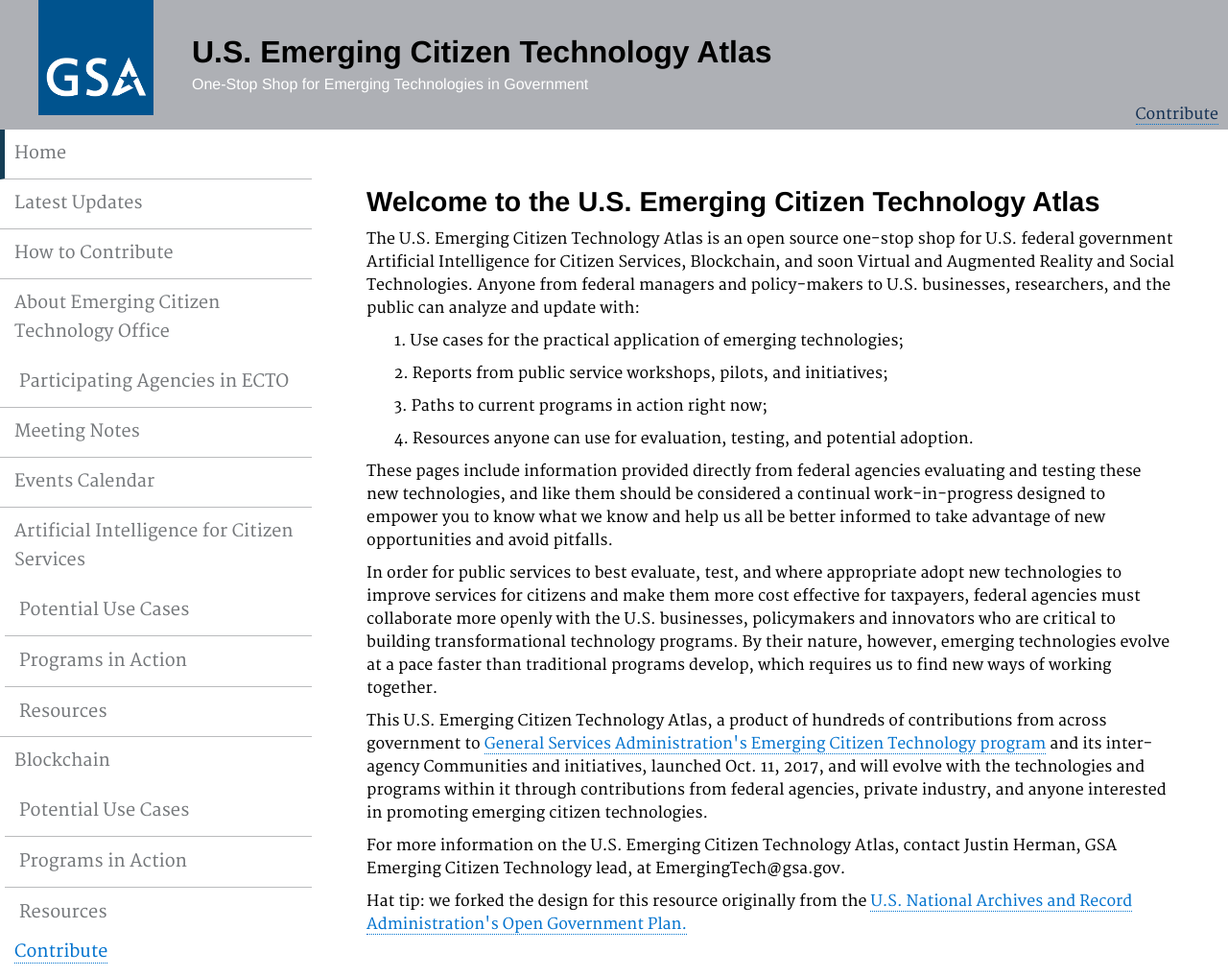
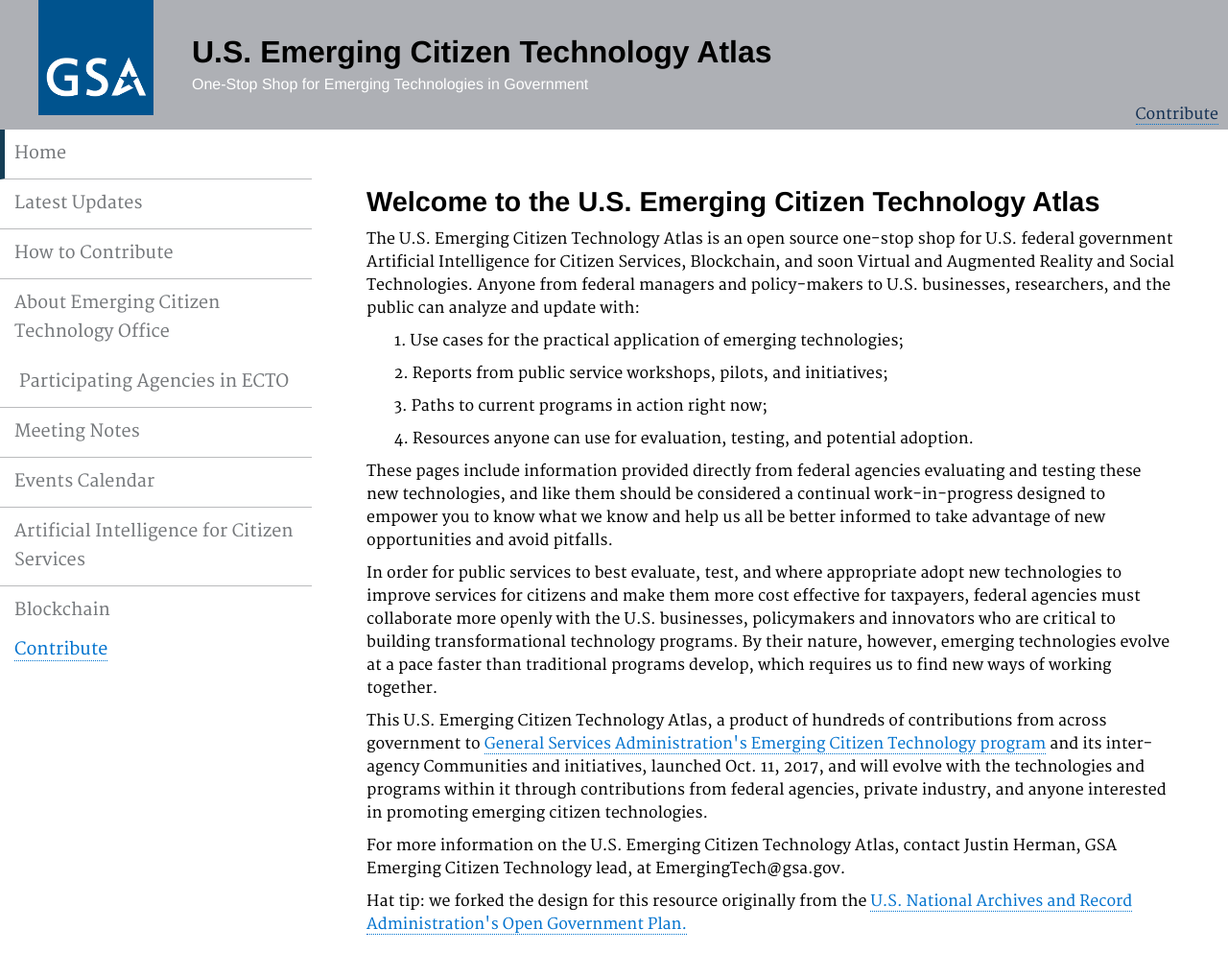
Before and after one commit to GSA/emerging-technology-atlas, a Jekyll site: the page built from pages/index.md, in a window 1280 px wide. Shown: the whole page at 96% size. Built offline with Jekyll 4.4.1, drawn with Linux system fonts in a browser that asks for light colours; after the commit the page ends 985 px from its top, so only the background shows below that.

Commit message:
Update _config.yml

```diff
--- a/_config.yml
+++ b/_config.yml
@@ -60,21 +60,5 @@ navigation:
 - text: "Artificial Intelligence for Citizen Services"
   url: /artificial-intelligence/
 
-  sub_navigation:
-  - text: <span>Potential Use Cases</span>
-    url: /artificial-intelligence-federal/
-  - text: <span>Programs in Action</span>
-    url: /artificial-intelligence-programs/
-  - text: <span>Resources</span>
-    url: /artificial-intelligence-resources/
-
 - text: "Blockchain"
   url: /Blockchain/
-
-  sub_navigation:
-  - text: <span>Potential Use Cases</span>
-    url: /blockchain-federal/
-  - text: <span>Programs in Action</span>
-    url: /blockchain-programs/
-  - text: <span>Resources</span>
-    url: /blockchain-resources/
```
